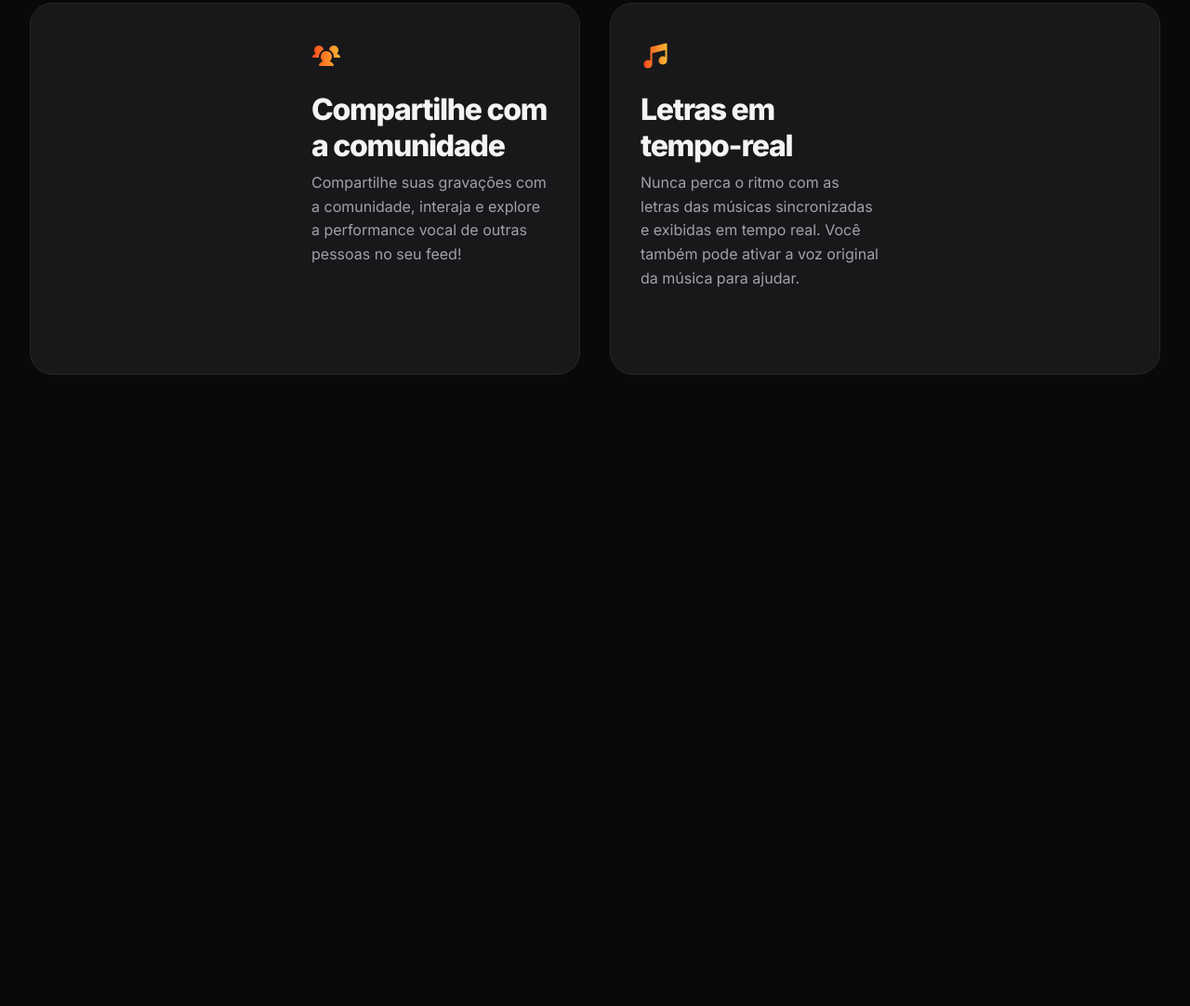
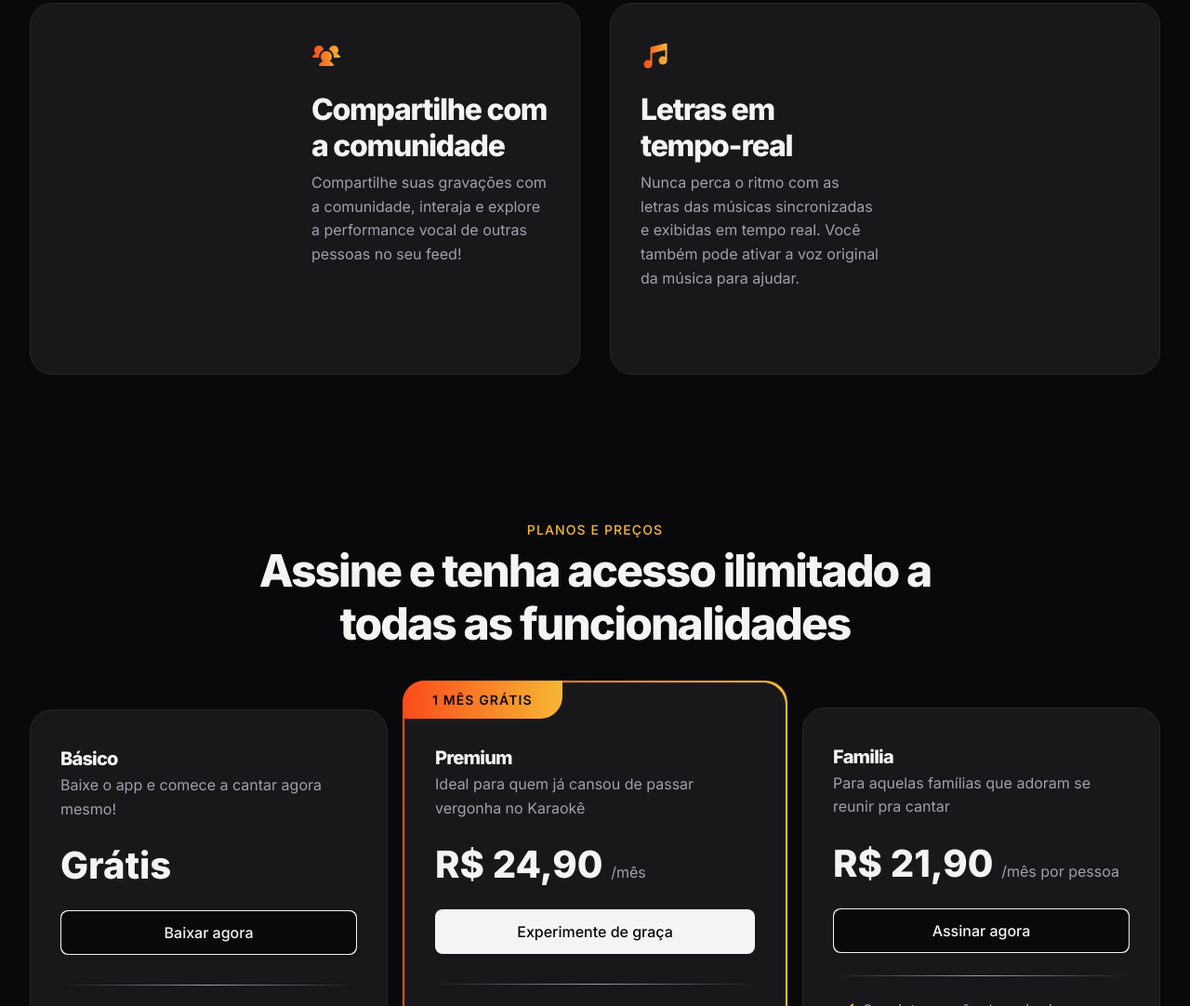
Before and after one commit to garciacortes/Estagio, a plain HTML site: page Projetos/Landing_Page/index.html in a window 1280 px wide. Shown: the part 1718-2800 px from the top of the page at 93% size. Before the commit the page ends 2201 px from the top, so only its background shows below. Drawn offline with Linux system fonts and the light colour scheme.

Commit message:
finished plano and pricing

```diff
--- a/Projetos/Landing_Page/index.html
+++ b/Projetos/Landing_Page/index.html
@@ -130,5 +130,63 @@
         </div>
       </div>
     </section>
+
+    <section id="pricing">
+      <div class="container py-xl">
+        <header>
+          <strong>Planos e preços</strong>
+          <h2>Assine e tenha acesso ilimitado a todas as funcionalidades</h2>
+        </header>
+        <div class="cards even-columns items-center">
+          <div class="card py-lg px-lg">
+            <h3>Básico</h3>
+            <p>Baixe o app e comece a cantar agora mesmo!</p>
+            <zin-pricing>Grátis</zin-pricing>
+            <a
+              href="#download"
+              class="btn btn-md"
+              aria-label="Baixar agora"
+            ></a>
+            <div class="separator"></div>
+            <ul role="list" class="grid gap-1">
+              <li>Com anúncios</li>
+              <li>Até 5 músicas por dia</li>
+              <li>Cante apenas as músicas disponíveis no plano gratuito</li>
+            </ul>
+          </div>
+
+          <div class="premium">
+            <div class="card py-lg px-lg">
+              <span>1 mês grátis</span>
+              <h3>Premium</h3>
+              <p>Ideal para quem já cansou de passar vergonha no Karaokê</p>
+              <zin-pricing>R$ 24,90 <small>/mês</small></zin-pricing>
+              <a href="#" class="btn btn-md">Experimente de graça</a>
+              <div class="separator"></div>
+              <ul role="list" class="grid gap-1">
+                <li>Sem interrupção de anúncios</li>
+                <li>Cante quantas músicas quiser</li>
+                <li>Cante todas as músicas da biblioteca</li>
+              </ul>
+            </div>
+          </div>
+
+          <div class="card py-lg px-lg">
+            <h3>Familia</h3>
+            <p>Para aquelas famílias que adoram se reunir pra cantar</p>
+            <zin-pricing>R$ 21,90 <small>/mês por pessoa</small></zin-pricing>
+            <a href="#" class="btn btn-md" aria-label="Assinar agora"></a>
+            <div class="separator"></div>
+            <ul role="list" class="grid gap-1">
+              <li>Sem interrupção de anúncios</li>
+              <li>Cante quantas músicas quiser</li>
+              <li>Cante todas as músicas da biblioteca</li>
+            </ul>
+
+            <small>Mínimo de 4 pessoas no plano família.</small>
+          </div>
+        </div>
+      </div>
+    </section>
   </body>
 </html>
--- a/Projetos/Landing_Page/styles/buttons.css
+++ b/Projetos/Landing_Page/styles/buttons.css
@@ -53,7 +53,7 @@
     content: "";
     position: absolute;
     border-radius: inherit;
-    inset: 0.09375rem;
+    inset: 1px;
     background-color: var(--bg-color);
   }
 
--- a/Projetos/Landing_Page/styles/index.css
+++ b/Projetos/Landing_Page/styles/index.css
@@ -8,3 +8,4 @@
 @import url(about.css);
 @import url(cards.css);
 @import url(features.css) (width >= 80em);
+@import url(pricing.css);
--- /dev/null
+++ b/Projetos/Landing_Page/styles/pricing.css
@@ -0,0 +1,123 @@
+#pricing {
+  --fs-price: 2rem;
+
+  & header {
+    text-align: center;
+  }
+
+  & .cards {
+    margin-top: 2rem;
+  }
+
+  & h3 {
+    font-size: 1.25rem;
+    margin-top: 0;
+  }
+
+  & .card p {
+    margin-top: 0.25rem;
+  }
+
+  & zin-pricing {
+    display: block;
+    padding-block: 1.5rem;
+    font: var(--fw-bold) var(--fs-price) / 1.2 var(--ff-sans);
+  }
+
+  & zin-pricing small {
+    font: var(--fw-base) 1rem/125% var(--ff-sans);
+    color: var(--text-color-secondary);
+  }
+
+  & .btn {
+    width: 100%;
+  }
+
+  & .separator {
+    height: 1px;
+    margin-block: 2rem;
+    background: radial-gradient(
+      var(--text-color-secondary),
+      var(--surface-color) 70%
+    );
+  }
+
+  & li {
+    color: var(--text-color-secondary);
+    background: url(../assets/icons/Check.svg) no-repeat;
+    padding-left: 2rem;
+  }
+
+  & ul + small {
+    display: block;
+    margin-top: 1.5rem;
+    font-size: 0.875rem;
+    color: var(--text-color-secondary);
+  }
+
+  & .premium {
+    position: relative;
+    padding: 2px;
+
+    & .card {
+      padding-top: 4.25rem;
+
+      & > span {
+        position: absolute;
+        top: 0;
+        left: 0;
+
+        padding: 0.75rem 2rem;
+        background: linear-gradient(
+          90deg,
+          var(--brand-color-secondary) 0%,
+          var(--brand-color-primary) 100%
+        );
+
+        border-top-left-radius: 1.5rem;
+        border-bottom-right-radius: 1.5rem;
+
+        font: 600 var(--fs-sm) var(--ff-sans);
+        text-transform: uppercase;
+        letter-spacing: 0.08em;
+        color: var(--bg-color);
+      }
+    }
+
+    &::before {
+      content: "";
+      background: linear-gradient(
+        90deg,
+        var(--brand-color-secondary) 0%,
+        var(--brand-color-primary) 100%
+      );
+
+      position: absolute;
+      inset: 0;
+      border-radius: 1.5rem;
+      z-index: -1;
+    }
+  }
+
+  @media (width >= 80em) {
+    --fs-price: 2.5rem;
+
+    & header {
+      max-width: 50rem;
+      margin-inline: auto;
+    }
+
+    & .premium .card {
+      padding-bottom: 6rem;
+    }
+
+    .btn-md {
+      padding: 0.75rem 1.5rem;
+      font-size: var(--fs-base);
+    }
+
+    & .card:nth-child(3) .separator {
+      margin-block: 1.5rem;
+    }
+  }
+}
```
